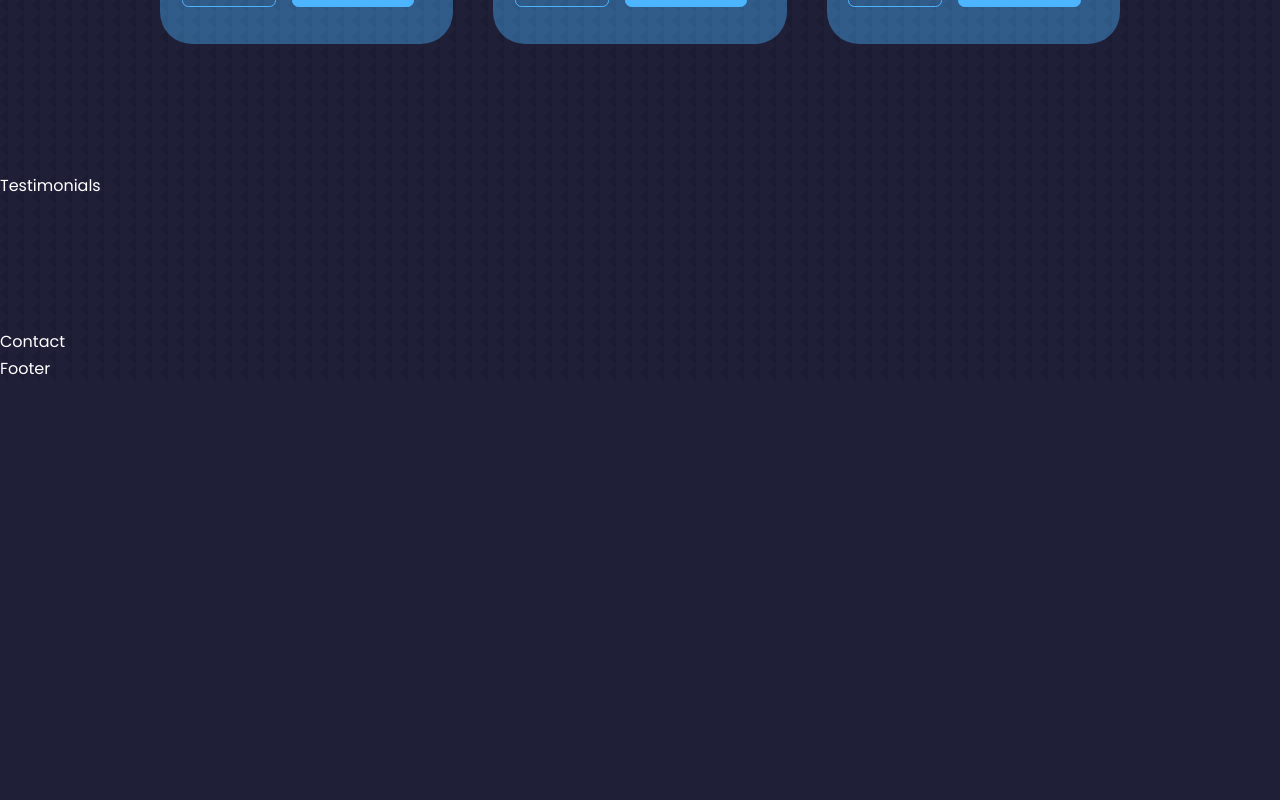
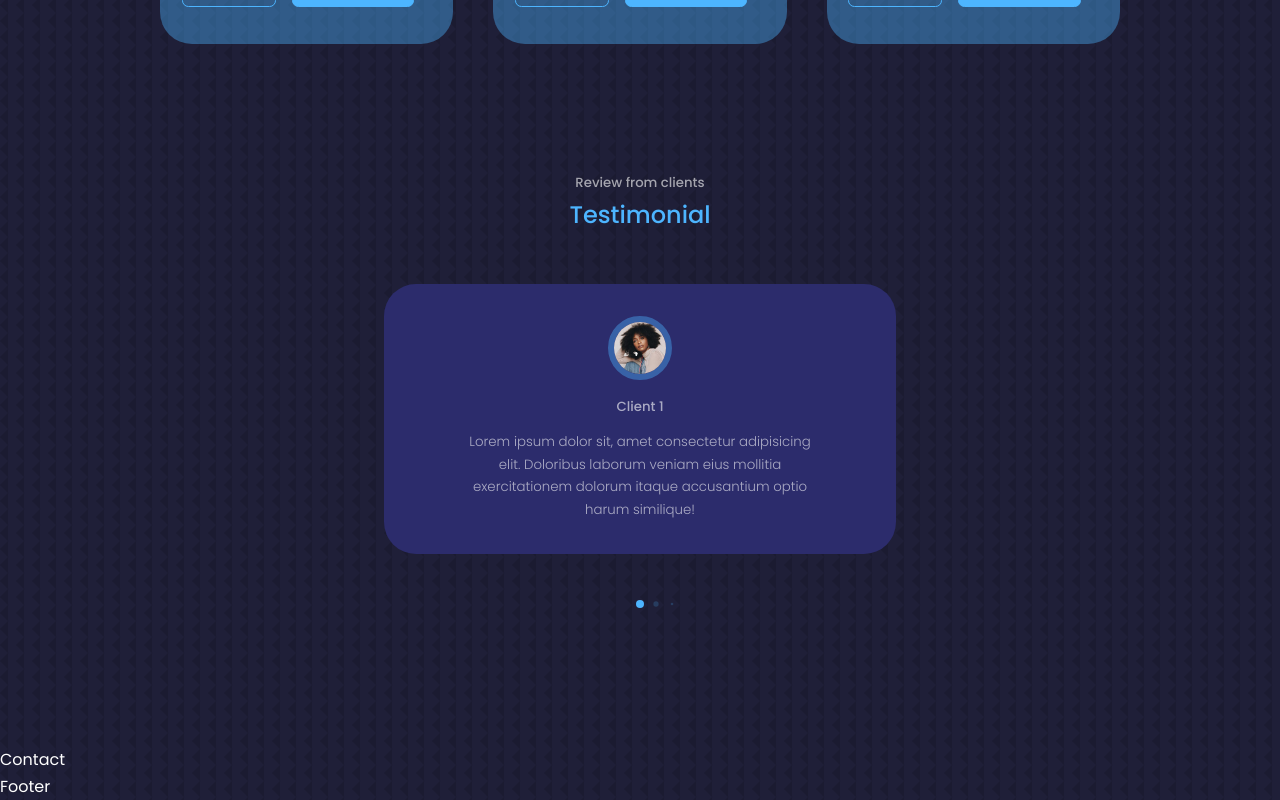
Before and after one commit to evribsap/portfolio-egator-react, a React (Create React App) app: page / in a window 1280 px wide. Shown: the part 4035-4835 px from the top of the page. Before the commit the page ends 4417 px from the top, so only its background shows below. Built offline with nearby package versions, Linux system fonts and the light colour scheme; the HTML template or start-up script is replaced by a standard one.

Commit message:
update page testimonials

```diff
--- a/package.json
+++ b/package.json
@@ -10,6 +10,7 @@
     "react-dom": "^18.2.0",
     "react-icons": "^4.4.0",
     "react-scripts": "5.0.1",
+    "swiper": "^8.3.2",
     "web-vitals": "^2.1.4"
   },
   "scripts": {
--- a/src/components/testimonial/Testimonial.css
+++ b/src/components/testimonial/Testimonial.css
@@ -0,0 +1,51 @@
+.container.testimonials__container {
+    width: 40%;
+    padding-bottom: 4rem;
+}
+
+.client__avatar {
+    width: 4rem;
+    aspect-ratio: 1/1;
+    overflow: hidden;
+    border-radius: 50%;
+    margin: 0 auto 1rem;
+    border: 0.4rem solid var(--color-primary-variant);
+}
+
+.testimonial {
+    background: var(--color-bg-variant);
+    text-align: center;
+    padding: 2rem;
+    border-radius: 2rem;
+    user-select: none;
+}
+
+.client__review {
+    color: var(--color-light);
+    font-weight: 300;
+    display: block;
+    width: 80%;
+    margin: 0.8rem auto 0;
+}
+
+.swiper-pagination .swiper-pagination-bullet {
+    background: var(--color-primary);
+}
+
+/* ============= MEDIA QUERIES (MEDIUM DEVICES) ============= */
+@media screen and (max-width: 1024px) {
+    .container.testimonials__container {
+        width: 60%;
+    }
+}
+
+/* ============= MEDIA QUERIES (SMALL DEVICES) ============= */
+@media screen and (max-width: 600px) {
+    .container.testimonials__container {
+        width: var(--container-width-sm);
+    }
+
+    .client__review {
+        width: var(--container-width-sm);
+    }
+}
--- a/src/components/testimonial/Testimonial.jsx
+++ b/src/components/testimonial/Testimonial.jsx
@@ -1,9 +1,55 @@
 import React from 'react'
 import './Testimonial.css'
+import { TestimonialData } from './TestimonialData'
+
+// import Swiper core and required modules
+import { Pagination } from 'swiper';
+
+import { Swiper, SwiperSlide } from 'swiper/react';
+
+// Import Swiper styles
+import 'swiper/css';
+import 'swiper/css/pagination';
 
 const Testimonial = () => {
   return (
-    <section id="testimonials">Testimonials</section>
+    <section id="testimonials">
+      <h5>
+        Review from clients
+      </h5>
+      <h2>
+        Testimonial
+      </h2>
+      <Swiper
+      className="container testimonials__container"
+      // install Swiper modules
+      modules={[Pagination]}
+      spaceBetween={40}
+      slidesPerView={1}
+      pagination={{
+        dynamicBullets: true,
+      }}
+      >
+        {
+          TestimonialData.map(({avatar, name, review}, index) => {
+            return (
+              <SwiperSlide key={index} className="testimonial">
+                <div className="client__avatar">
+                  <img src={avatar} alt={name} />
+                </div>
+                <h5 className="client__name">
+                  {name}
+                </h5>
+                <small className="client__review">
+                  {review}
+                </small>
+              </SwiperSlide>
+            )
+          })
+        }
+
+      </Swiper>
+    </section>
   )
 }
 
--- /dev/null
+++ b/src/components/testimonial/TestimonialData.jsx
@@ -0,0 +1,27 @@
+import Client1 from '../../assets/avatar1.jpg'
+import Client2 from '../../assets/avatar2.jpg'
+import Client3 from '../../assets/avatar3.jpg'
+import Client4 from '../../assets/avatar4.jpg'
+
+export const TestimonialData = [
+    {
+        avatar: Client1,
+        name: 'Client 1',
+        review: 'Lorem ipsum dolor sit, amet consectetur adipisicing elit. Doloribus laborum veniam eius mollitia exercitationem dolorum itaque accusantium optio harum similique!'
+    },
+    {
+        avatar: Client2,
+        name: 'Client 2',
+        review: 'Lorem ipsum dolor sit, amet consectetur adipisicing elit. Doloribus laborum veniam eius mollitia exercitationem dolorum itaque accusantium optio harum similique!'
+    },
+    {
+        avatar: Client3,
+        name: 'Client 3',
+        review: 'Lorem ipsum dolor sit, amet consectetur adipisicing elit. Doloribus laborum veniam eius mollitia exercitationem dolorum itaque accusantium optio harum similique!'
+    },
+    {
+        avatar: Client4,
+        name: 'Client 4',
+        review: 'Lorem ipsum dolor sit, amet consectetur adipisicing elit. Doloribus laborum veniam eius mollitia exercitationem dolorum itaque accusantium optio harum similique!'
+    },
+]
```
Also changed, not shown: 1 other file (tests, documents, lock files or other folders).
